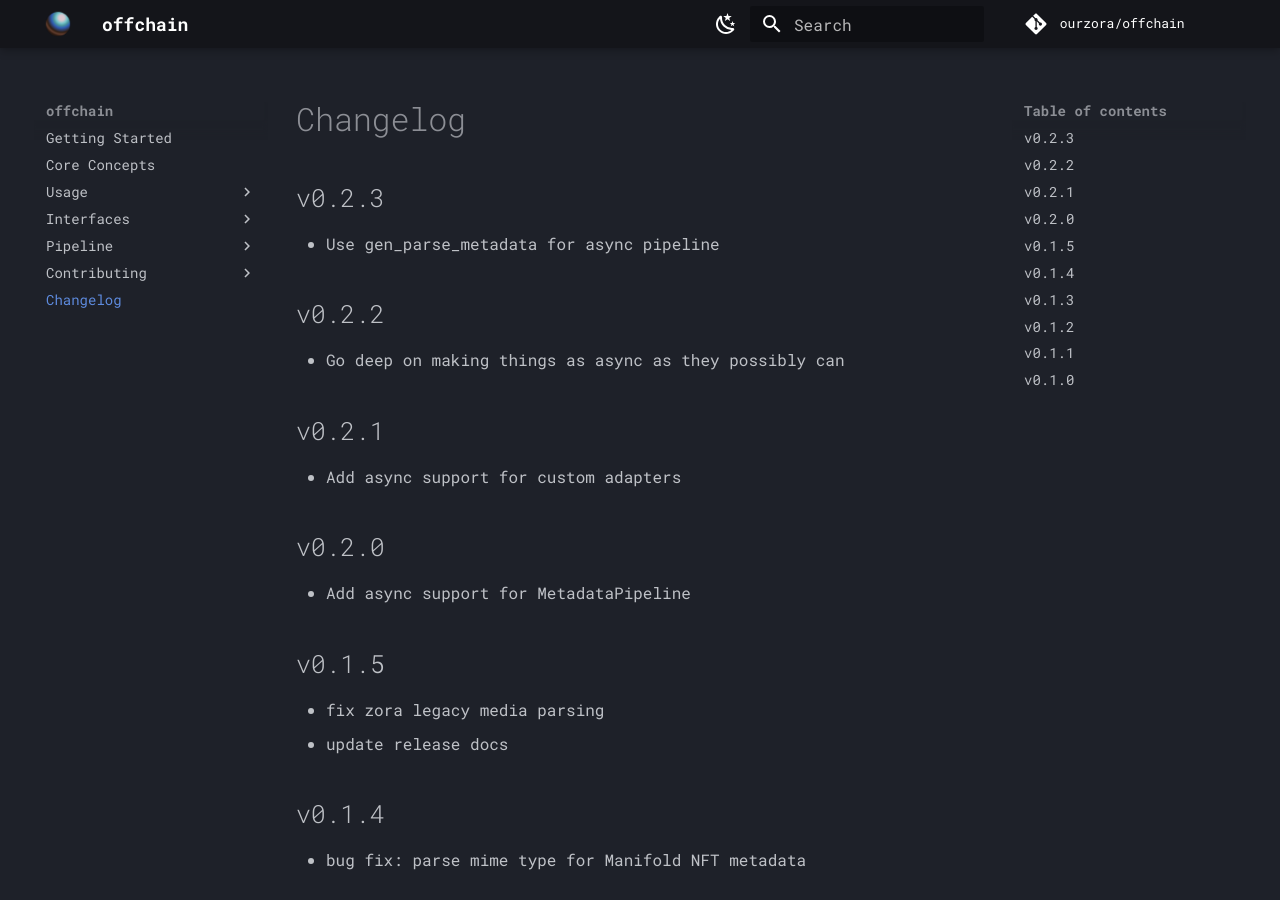
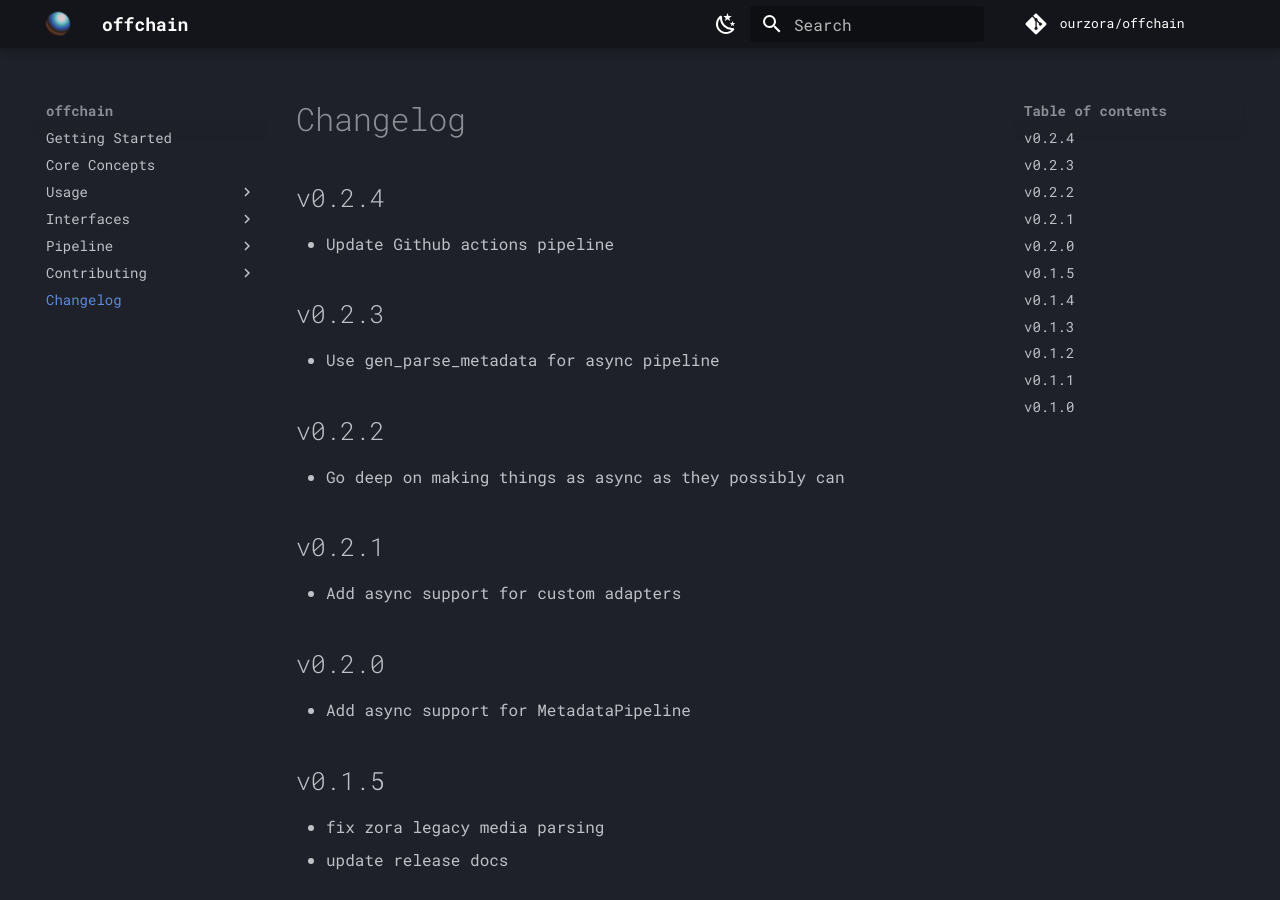
Before and after one commit to ourzora/offchain, an MkDocs documentation site: the page built from docs/changelog.md, in a window 1280 px wide and 900 px high. Built offline with MkDocs 1.6.1 and Material for MkDocs 9.7.7, drawn with Linux system fonts in a browser that asks for light colours; comment, search, counter and statistics services are not loaded.

```diff
--- a/docs/changelog.md
+++ b/docs/changelog.md
@@ -1,4 +1,8 @@
 # Changelog
+
+## v0.2.4
+
+- Update Github actions pipeline
 
 ## v0.2.3
 
--- a/pyproject.toml
+++ b/pyproject.toml
@@ -1,6 +1,6 @@
 [tool.poetry]
 name = "offchain"
-version = "0.2.3"
+version = "0.2.4"
 description = "Open source metadata processing framework"
 authors = ["Zora eng <eng@zora.co>"]
 readme = "README.md"
```
Also changed, not shown: docs/index.md (+1 -1 lines), 1 other file.
